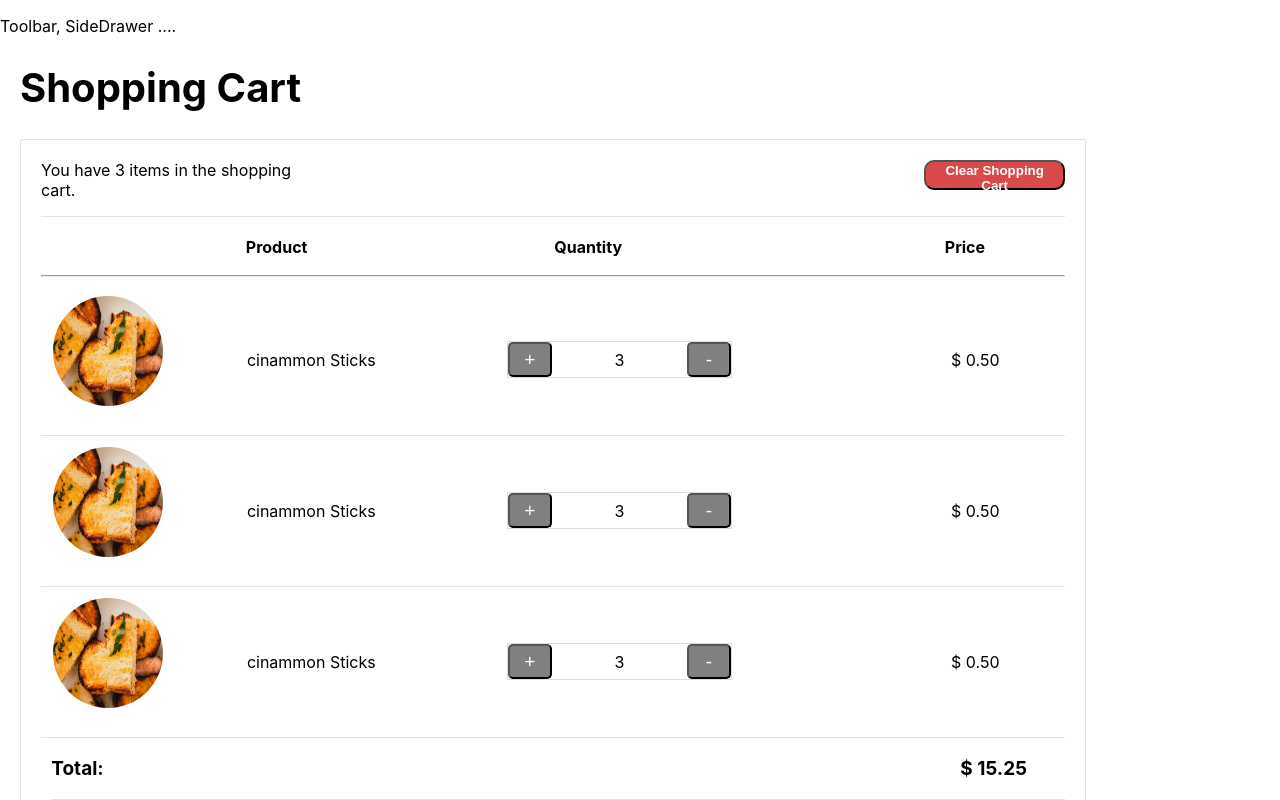
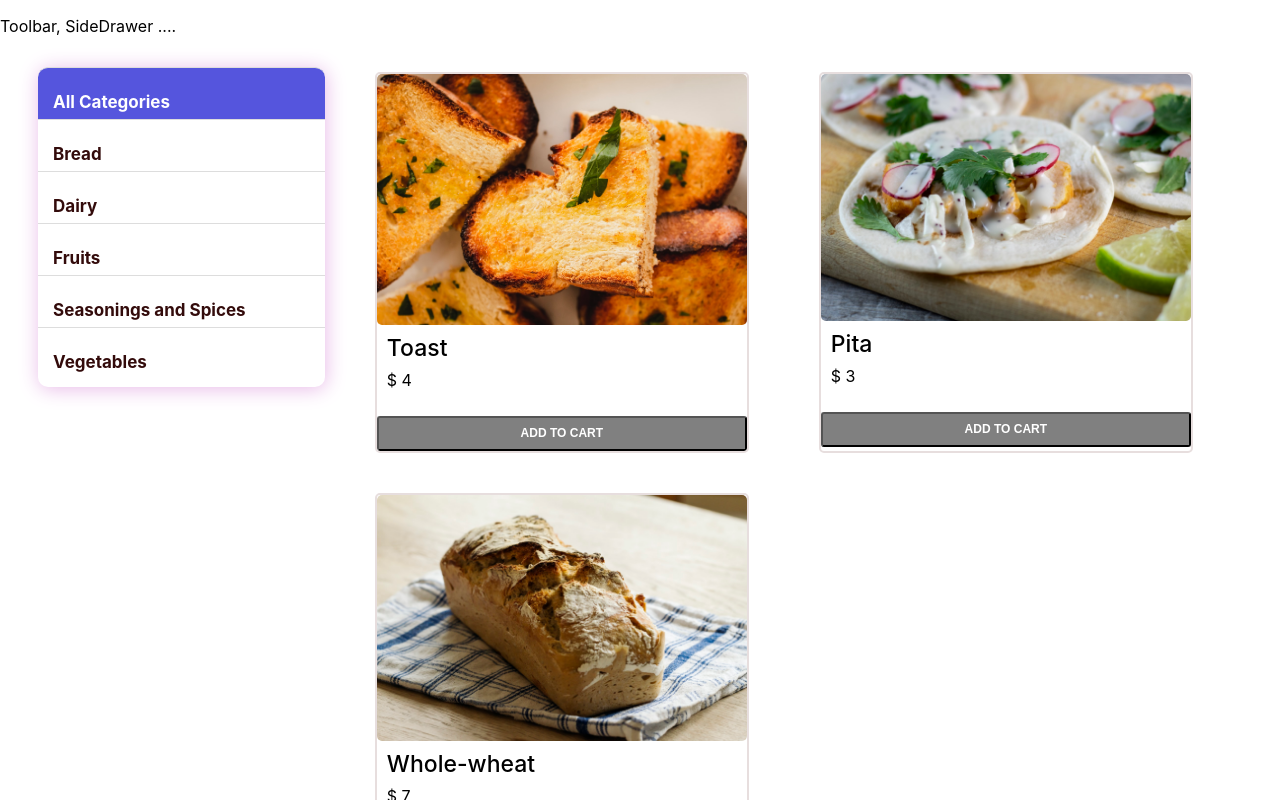
Before and after one commit to ahsanfarooq3423/ReactJS-Apps, a React (Create React App) app in the folder grocery-online/: page / in a window 1280 px wide. Shown: the top 800 px of the page. Built offline with nearby package versions, Linux system fonts and the light colour scheme.

Commit message:
Summary Cart Functionality Completed

```diff
--- a/grocery-online/src/components/Cart/Cart.js
+++ b/grocery-online/src/components/Cart/Cart.js
@@ -3,14 +3,19 @@ import Aux from '../../containers/hoc/Aux';
 import classes from './Cart.module.css';
 import CartItem from './CartItem/CartItem';
 
-const cart = () => {
+const cart = (props) => {
+    let number_items = props.cart.totalItems;
+    let totalPrice = props.cart.totalPrice;
+    let items = Object.keys(props.cart.items);
+
+
     return(
         <Aux>
             <h1 className = {classes.h1}>Shopping Cart</h1>
             <div className = {classes.summary}>
                 <div className = {classes.heading}>
-                    <p> You have 3 items in the shopping cart.</p>
-                    <button>Clear Shopping Cart</button>
+                    <p> You have {number_items} items in the shopping cart.</p>
+                    <button onClick = {props.clear}>Clear Shopping Cart</button>
                 </div>
 
 
@@ -24,13 +29,19 @@ const cart = () => {
 
                 <hr/>
 
-               <CartItem/>
-               <CartItem/>
-               <CartItem/>
+
+               {items.map(item => {
+                   return <CartItem
+                        item = {props.cart.items[item]}
+                        grocery = {props.grocery}
+                   />
+               })}
+
+
 
                <div className = {classes.total}>
                    <p>Total:</p>
-                   <p className = {classes.totalprice}> $ 15.25</p>
+                   <p className = {classes.totalprice}> $ {totalPrice}</p>
                </div>
 
                 <button className = {classes.check}>Check Out</button>
--- a/grocery-online/src/components/Cart/CartItem/CartItem.js
+++ b/grocery-online/src/components/Cart/CartItem/CartItem.js
@@ -2,12 +2,22 @@ import React from 'react';
 import classes from './CartItem.module.css';
 import Button from '../../Grocery/GroceryItems/GroceryItem/Button/Button';
 
-const cartitem = () => {
+const cartitem = (props) => {
+    let type = props.item.type;
+    let name = props.item.itemName;
+    let price = props.item.price;
+    let unitPrice = props.grocery[type].items[name].price;
+    let totalUnits = price / unitPrice;
+
+    console.log(unitPrice);
+    console.log(totalUnits);
+
+
     return (
         <div className  = {classes.cartItem}>
 
             <img src = {require('../../../assets/images/bread/toast.jpeg')}/>
-            <p>cinammon Sticks</p>
+            <p>{props.item.itemName}</p>
 
             <div className = {classes.button}>
                 <Button/>
--- a/grocery-online/src/components/Grocery/GroceryItems/GroceryItem/Button/Button.js
+++ b/grocery-online/src/components/Grocery/GroceryItems/GroceryItem/Button/Button.js
@@ -3,7 +3,7 @@ import classes from './Button.module.css';
 
 
 const button = (props) => {
-    let items = true;
+    let items = false;
 
 
 
--- a/grocery-online/src/containers/GroceryApp/GroceryApp.js
+++ b/grocery-online/src/containers/GroceryApp/GroceryApp.js
@@ -29,6 +29,7 @@ class GroceryApp extends Component {
         currentPage : 'bread',
         cart : {
             totalPrice : 0,
+            totalItems : 0,
             items : {}
         }
 
@@ -54,13 +55,13 @@ class GroceryApp extends Component {
 
         let cart = {...this.state.cart};
         cart.totalPrice += newItem.price;
+        cart.totalItems += 1;
 
 
         let itemPrice = this.state.categories[page].items[item].price
 
 
         if (item in cart.items){
-            console.log('item already in the cart')
             cart.items[item].price += itemPrice
 
         }
@@ -69,15 +70,23 @@ class GroceryApp extends Component {
         }
 
         this.setState({cart : cart});
-        console.log(cart)
+        //console.log(cart);
 
+    }
+
+    clearCartHandler = () => {
+        const emptyCart  = {
+            totalPrice : 0,
+            totalItems : 0,
+            items : {}
+        }
+        this.setState({cart : emptyCart})
     }
 
 
 
     render(){
-        let show = (
-        <div className = {classes.container}>
+        let show = ( <div className = {classes.container}>
             <GroceryTypes
                 types = {this.getCategoriesNames()}
                 getPage = {this.getPageNameHandler}
@@ -86,9 +95,22 @@ class GroceryApp extends Component {
                 data = {this.state.categories}
                 currentPage = {this.state.currentPage}
                 getItem = {this.getItemToCartHandler}/>
-        </div>)
+                </div>)
+
         return(
-           <Cart/>
+         <div>
+             {show}
+             <Cart
+            clear = {this.clearCartHandler}
+            cart = {this.state.cart}
+            grocery = {this.state.categories}/>
+
+         </div>
+
+
+
+
+
         );
     }
 }
```
